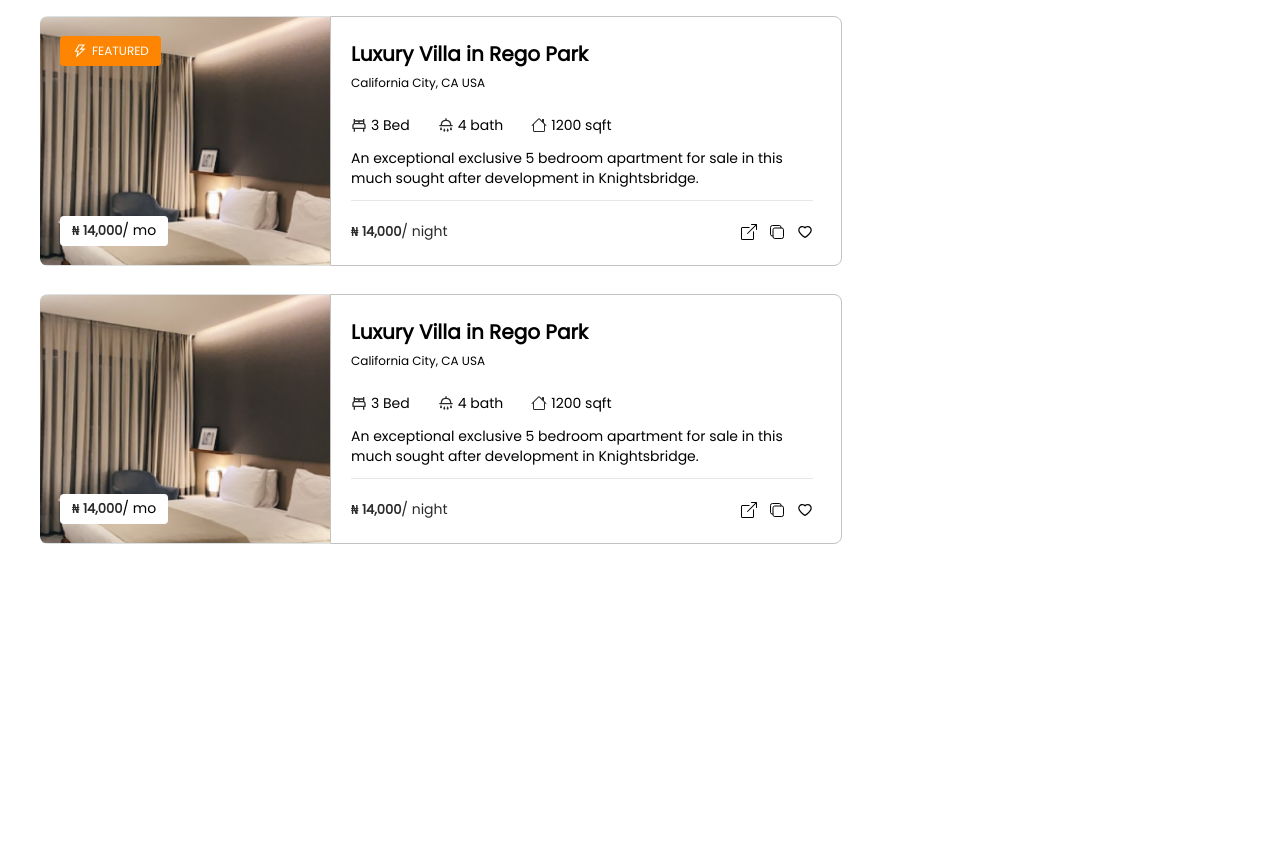
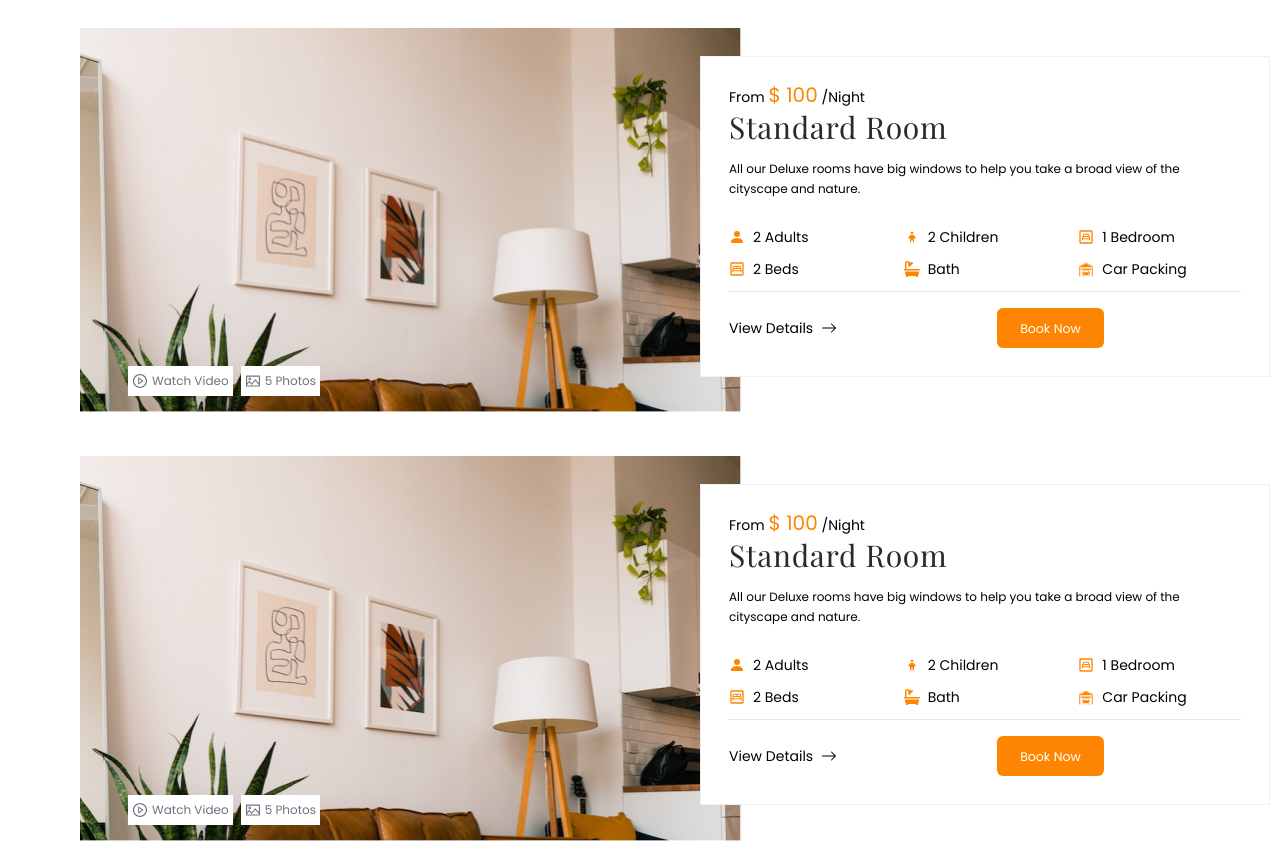
Before and after one commit to just-midemichael/ch-fe2, a Next.js app: page / in a window 1280 px wide. Before the commit the page ends 800 px from the top, so only its background shows below. Built offline with nearby package versions, Linux system fonts and the light colour scheme.

Commit message:
fix: appropiate component in right branch

```diff
--- /dev/null
+++ b/src/components/shared/roomCard/Room.props.ts
@@ -0,0 +1,5 @@
+export default interface RoomProps
+  extends React.HtmlHTMLAttributes<HTMLElement> {
+  className?: string;
+  path: string;
+}
--- /dev/null
+++ b/src/components/shared/roomCard/Room.tsx
@@ -0,0 +1,102 @@
+import type { FC } from "react";
+import { AiOutlinePlayCircle, AiOutlinePicture } from "react-icons/ai";
+import { BsFillPersonFill, BsArrowRight } from "react-icons/bs";
+import { BiChild } from "react-icons/bi";
+import { MdOutlineBedroomParent, MdOutlineBedroomChild } from "react-icons/md";
+import { FaBath } from "react-icons/fa";
+import { GiHomeGarage } from "react-icons/gi";
+import { H3, H6, P, P2 } from "../headings/Headings";
+import Img from "../images/Image";
+import type RoomProps from "./Room.props";
+import Button from "../button/Button";
+
+const RoomCard: FC<RoomProps> = ({ className, path }) => {
+  return (
+    <div className={`${className} mt-7`}>
+      <div className="relative">
+        <Img
+          className="h-[384.4px] w-[661.28px]"
+          path={`${path}`}
+          name="hotel room card"
+        />
+        <div className="absolute bottom-4 left-12 flex items-center gap-2">
+          <div className="flex items-center gap-1 bg-white p-1">
+            <AiOutlinePlayCircle className="text-gray-500" />
+            <H6 className="text-gray-500">Watch Video</H6>
+          </div>
+
+          <div className="flex items-center gap-1 bg-white p-1">
+            <AiOutlinePicture className="text-gray-500" />
+            <H6 className="text-gray-500">5 Photos</H6>
+          </div>
+        </div>
+
+        <div className="absolute top-7 left-[620px]  border border-[#F0F0F0] bg-white p-7">
+          <div className="max-w-lg">
+            <P>
+              {" "}
+              From{" "}
+              <span className="text-[20px] text-[#FE8501] ">
+                {" "}
+                &#36; 100
+              </span>{" "}
+              /Night
+            </P>
+            <H3 className="pb-3 font-light">Standard Room</H3>
+            <P2>
+              {" "}
+              All our Deluxe rooms have big windows to help you take a broad
+              view of the cityscape and nature.
+            </P2>
+
+            <div className="mt-7 mb-3 grid grid-cols-3 gap-3">
+              <div className="flex items-center gap-2">
+                <BsFillPersonFill className="text-[#FE8501]" />
+                <P>2 Adults</P>
+              </div>
+
+              <div className="flex items-center gap-2">
+                <BiChild className="text-[#FE8501]" />
+                <P>2 Children</P>
+              </div>
+
+              <div className="flex items-center gap-2">
+                <MdOutlineBedroomChild className="text-[#FE8501]" />
+                <P>1 Bedroom</P>
+              </div>
+
+              <div className="flex items-center gap-2">
+                <MdOutlineBedroomParent className="text-[#FE8501]" />
+                <P>2 Beds</P>
+              </div>
+
+              <div className="flex items-center gap-2">
+                <FaBath className="text-[#FE8501]" />
+                <P> Bath</P>
+              </div>
+
+              <div className="flex items-center gap-2">
+                <GiHomeGarage className="text-[#FE8501]" />
+                <P>Car Packing</P>
+              </div>
+            </div>
+            <hr />
+
+            <div className="flex gap-40 pt-4">
+              <div className="flex items-center gap-2">
+                <P>View Details</P>
+                <BsArrowRight />
+              </div>
+
+              <Button size="md" color="primary" className="text-[12.54px]">
+                Book Now
+              </Button>
+            </div>
+          </div>
+        </div>
+      </div>
+    </div>
+  );
+};
+
+export default RoomCard;
--- a/src/pages/index.tsx
+++ b/src/pages/index.tsx
@@ -1,5 +1,5 @@
-import FeaturedList from "@/components/shared/featuredCard/FeaturedList";
 import Meta from "@/components/shared/meta/Meta";
+import RoomCard from "@/components/shared/roomCard/Room";
 
 export default function Home() {
   return (
@@ -8,9 +8,10 @@
         title="Welcome to City Hotels"
         description="Home page of City Hotels, Nigeria"
       />
-      <div className=" ml-10 mt-4 flex flex-col gap-7">
-        <FeaturedList path="/hotellist.png" featured={true} />
-        <FeaturedList path="/hotellist.png" />
+
+      <div className="ml-[80px] flex flex-col gap-4">
+        <RoomCard path="/available.png" />
+        <RoomCard path="/available.png" />
       </div>
     </>
   );
```
Also changed, not shown: public/available.png (added), src/components/shared/roomCard/Room.module.scss (added).
